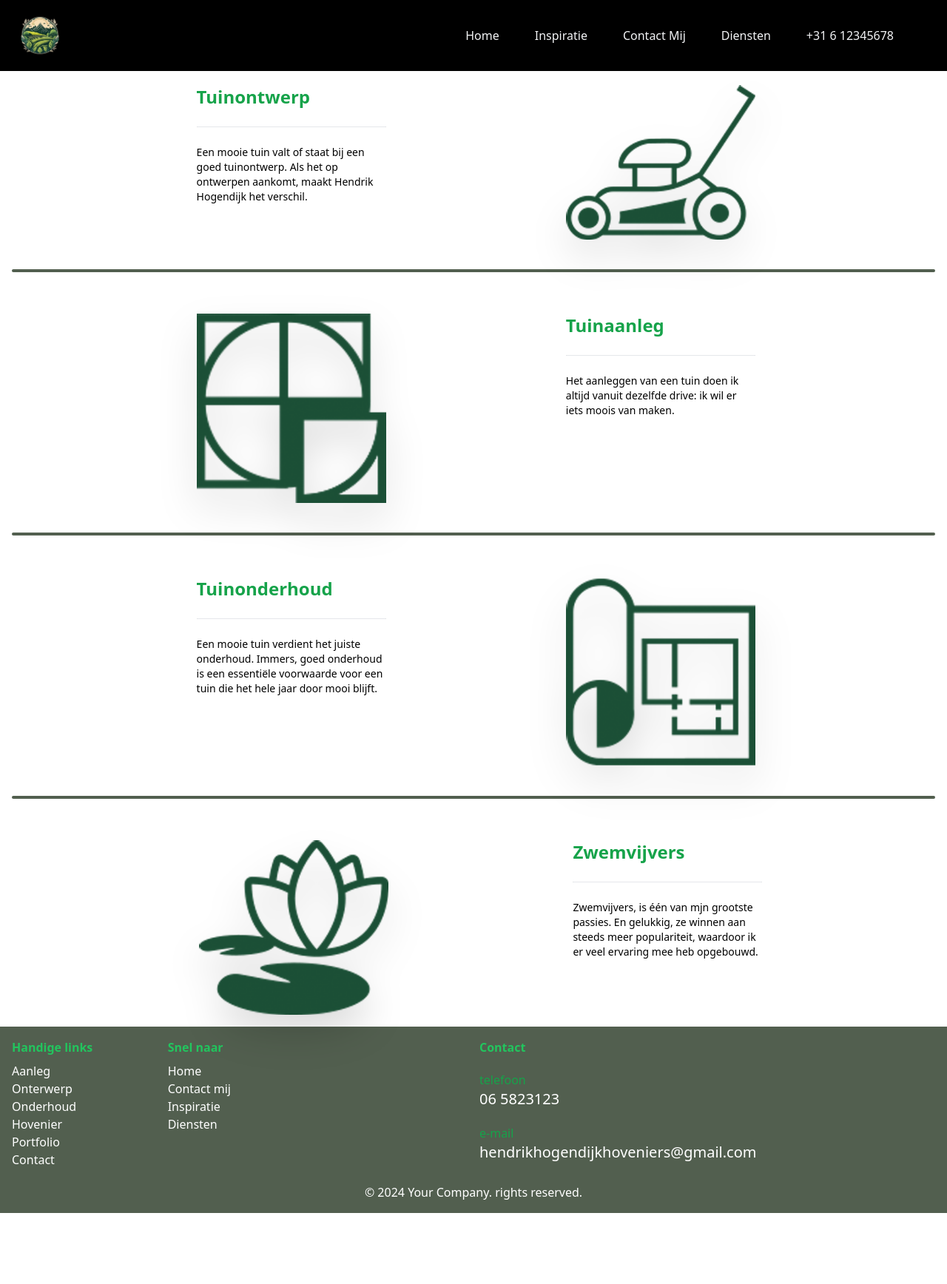
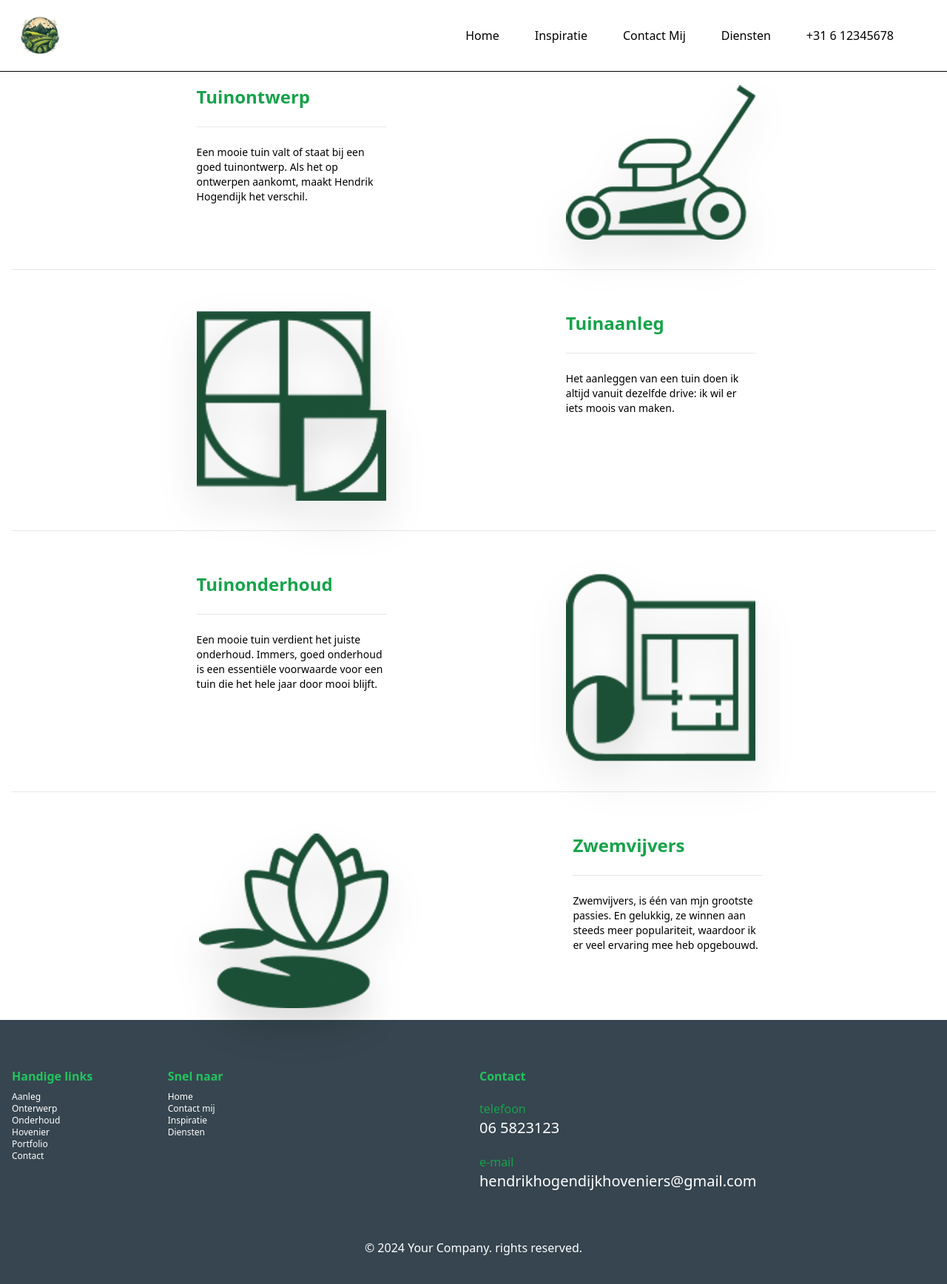
Before and after one commit to LucasDG1/klantenopdracht, a SvelteKit app: page /diensten in a window 1280 px wide. Shown: the top 1736 px of the page at 74% size. Before the commit the page ends 1640 px from the top, so only its background shows below. Built offline with nearby package versions, Linux system fonts and the light colour scheme.

Commit message:
design fixes

```diff
--- a/src/components/footer.svelte
+++ b/src/components/footer.svelte
@@ -1,20 +1,20 @@
-<div class="left-0 w-full bg-[#525F4F] text-white p-4">
+<div class="left-0 w-full pt-16 pb-16 bg-[#36454F] text-white p-4">
 	<div class="flex flex-col md:grid md:grid-cols-6 gap-4 text-center md:text-left">
 		<div class="">
-			<h3 class="font-bold mb-2 text-green-500">Handige links</h3>
-			<p><a href="/">Aanleg</a></p>
-			<p><a href="/">Onterwerp</a></p>
-			<p><a href="/">Onderhoud</a></p>
-			<p><a href="/">Hovenier</a></p>
-			<p><a href="/">Portfolio</a></p>
-			<p><a href="/contact">Contact</a></p>
+			<h3 class="font-bold  mb-2 text-green-500">Handige links</h3>
+			<p class="text-xs"><a href="/">Aanleg</a></p>
+			<p class="text-xs"><a href="/">Onterwerp</a></p>
+			<p class="text-xs"><a href="/">Onderhoud</a></p>
+			<p class="text-xs"><a href="/">Hovenier</a></p>
+			<p class="text-xs"><a href="/">Portfolio</a></p>
+			<p class="text-xs"><a href="/contact">Contact</a></p>
 		</div>
 		<div class="col-start-2">
 			<h3 class="font-bold  text-green-500   mb-2">Snel naar</h3>
-			<p><a href="/">Home</a></p>
-      <p><a href="/contact">Contact mij</a></p>
-      <p><a href="/foto-album">Inspiratie</a></p>
-      <p><a href="/diensten">Diensten</a></p>
+			<p class="text-xs"><a href="/">Home</a></p>
+      <p class="text-xs"><a href="/contact">Contact mij</a></p>
+      <p class="text-xs"><a href="/foto-album">Inspiratie</a></p>
+      <p class="text-xs"><a href="/diensten">Diensten</a></p>
 		</div>
 		<div class="col-start-4">
 			<h3 class="font-bold  text-green-500  mb-2">Contact</h3>
@@ -24,5 +24,5 @@
       <p class="text-xl"><a href="">hendrikhogendijkhoveniers@gmail.com</a></p>
 		</div>
 	</div>
-	<div class="text-center mt-4 md:mt-5">© 2024 Your Company. rights reserved.</div>
+	<div class="text-center mt-4 md:mt-16">© 2024 Your Company. rights reserved.</div>
 </div>
--- a/src/components/nav.svelte
+++ b/src/components/nav.svelte
@@ -2,7 +2,7 @@
 	let y = 0;
 	$: console.log(y);
 
-	import logo from '../image/logo-removebg-preview.jpg';
+	import logo from '../image/logo-removebg-preview-removebg-preview.png';
 
 	let showMenu = false;
 
@@ -19,20 +19,21 @@
 
 <div>
 	<div
-		class={`navbar fixed top-0 w-full z-50 overflow-hidden bg-black transition-[padding] duration-400 ${y >= 80 ? 'p-[0px_0px]' : 'p-[10px_0px]'}`}
+		class={`navbar fixed top-0 w-full z-50 bg-white transition-[padding,background-color]  border-black duration-400 ${y >= 80 ? 'p-[0px_0px] border-b ' : 'p-[10px_0px] border-b'}`}
 	>
-		<nav class="container px-6 py-2  mx-auto md:flex md:justify-between md:items-center">
+		<nav class="container px-6 py-2 mx-auto md:flex md:justify-between md:items-center">
 			<div class="flex items-center justify-between">
+				<a href="/">
 					<img
 						class={`logo w-32 h-32 transition-all duration-200 col-start-1 ${y > 80 ? 'w-[44px] h-[44px] mt-[5px]' : 'w-[60px] h-[60px]'}`}
 						src={logo}
 						alt="image2"
 					/>
-
+				</a>
 			<div on:click={toggleNavbar} class="flex md:hidden">
 				<button
 					type="button"
-						class="text-gray-100 hover:text-gray-400 focus:outline-none focus:text-gray-400"
+					class="text-black hover:text-gray-400 focus:outline-none focus:text-gray-400"
 				>
 					<svg
 						xmlns="http://www.w3.org/2000/svg"
@@ -51,7 +52,6 @@
 				</button>
 			</div>
 		</div>
-
 			<div
 				class="flex-col mt-8 gap-2 space-y-4 md:flex md:space-y-0 md:flex-row md:items-center md:space-x-10 md:mt-0 {showMenu
 					? 'flex'
@@ -59,27 +59,27 @@
 			>
 				<a
 					on:click={closeNavbar}
-					class="text-gray-100 text-base hover:bg-[#A9A9A9] hover:rounded hover:p-1"
+					class="text-black text-base hover:bg-[#A9A9A9] hover:rounded hover:p-1"
 					href="/">Home</a
 				>
 				<a
 					on:click={closeNavbar}
-					class="text-gray-100 text-base hover:bg-[#A9A9A9] hover:rounded hover:p-1"
+					class="text-black text-base hover:bg-[#A9A9A9] hover:rounded hover:p-1"
 					href="/foto-album">Inspiratie</a
 				>
 				<a
 					on:click={closeNavbar}
-					class="text-gray-100 text-base hover:bg-[#A9A9A9] hover:rounded hover:p-1"
+					class="text-black text-base hover:bg-[#A9A9A9] hover:rounded hover:p-1"
 					href="/contact">Contact Mij</a
 				>
 				<a
 					on:click={closeNavbar}
-					class="text-gray-100 text-base hover:bg-[#A9A9A9] hover:rounded hover:p-1"
+					class="text-black text-base hover:bg-[#A9A9A9] hover:rounded hover:p-1"
 					href="/diensten">Diensten</a
 				>
 				<a
 					on:click={closeNavbar}
-					class="text-gray-100 text-base hover:bg-[#A9A9A9] hover:rounded hover:p-1"
+					class="text-black text-base hover:bg-[#A9A9A9] hover:rounded hover:p-1"
 					href="">+31 6 12345678</a
 				>
 				<div class="space-y-2"></div>
--- a/src/routes/+page.svelte
+++ b/src/routes/+page.svelte
@@ -35,7 +35,7 @@
 			<img src={image} alt="Slideshow image" class="inset-0 h-full w-full object-cover" />
 		</div>
 	{/each}
-	<button
+	<!-- <button
 		on:click={prevSlide}
 		class="absolute left-0 top-1/2 transform max-md:hidden -translate-y-1/2 bg-gray-700 bg-opacity-50 text-white p-2 rounded z-10"
 		>Vorige</button
@@ -44,10 +44,11 @@
 		on:click={nextSlide}
 		class="absolute right-0 top-1/2 transform max-md:hidden -translate-y-1/2 bg-gray-700 bg-opacity-50 text-white p-2 rounded z-10"
 		>Volgende</button
-	>
+	> -->
 	<div class="absolute inset-0 bg-gray-700 opacity-60"></div>
-	<div class="absolute inset-0 flex items-center justify-center">
-		<h2 class="text-white text-3xl font-bold font-serif">Hendrik Hogendijk Hoveniers</h2>
+	<div class="absolute inset-0 flex flex-col justify-items-start gap-4 items-center justify-center">
+		<h1 class="text-white text-3xl drop-shadow-lg max-sm:ml-16  font-bold ">Hendrik Hogendijk Hoveniers</h1>
+		<h2 class="text-white text-2xl drop-shadow-lg max-sm:ml-16 max-md:ml-32  font-bold ">"Een mooie tuin brengt vreugde en verbetert de leefomgeving."</h2>
 	</div>
 	<style>
 		.opacity-100 {
@@ -64,7 +65,7 @@
 		<div
 			class="flex flex-col items-start col-span-1 md:col-start-2 md:col-span-1 lg:col-start-2 lg:col-span-1 xl:col-start-2 xl:col-span-1 w-full md:w-64"
 		>
-			<h2 class="text-3xl font-bold">Welkom bij website van</h2>
+			<h2 class="text-3xl font-bold">Welkom bij de website van</h2>
 			<div class="text-2xl text-green-600 font-bold">Hendrik Hogendijk</div>
 			<hr class="my-6 w-full md:w-64 rounded bg-[#525F4F] border-1" />
 			<p class="text-sm">
@@ -83,7 +84,7 @@
 			<img src={pfp} alt="photopfp" />
 		</figure>
 
-		<hr class="h-1 my-6 w-full md:w-full rounded col-span-1 md:col-span-6 bg-[#525F4F] border-0" />
+		<hr class=" my-6 w-full md:w-full rounded col-span-1 md:col-span-6 bg-[#525F4F] border-1" />
 	</div>
 	<!-- qoute -->
 	<div class="grid grid-cols-1 md:grid-cols-5 gap-4 place-items-start mt-8">
@@ -105,7 +106,7 @@
 				dromen.
 			</p>
 		</div>
-		<hr class="h-1 my-6 w-full md:w-full rounded col-span-1 md:col-span-6 bg-[#525F4F] border-0" />
+		<hr class=" my-6 w-full md:w-full rounded col-span-1 md:col-span-6 bg-[#525F4F] border-1" />
 	</div>
 	<!-- contact mij -->
 	<div class="grid grid-cols-1 md:grid-cols-5 gap-4 place-items-start mt-8">
@@ -130,7 +131,7 @@
 	>
 		<img src={contactmij} alt="contactmij" />
 	   </figure>
-	<hr class="h-1 my-6 w-full md:w-full rounded col-span-1 md:col-span-6 bg-[#525F4F] border-0" />
+	<hr class=" my-6 w-full md:w-full rounded col-span-1 md:col-span-6 bg-[#525F4F] border-1" />
 	</div>
 
 	<!-- inspiratie -->
--- a/src/routes/diensten/+page.svelte
+++ b/src/routes/diensten/+page.svelte
@@ -24,7 +24,7 @@
 			<img src={onderhoud} alt="photopfp" />
 		</figure>
 
-		<hr class="h-1 my-6 w-full md:w-full rounded col-span-1 md:col-span-6 bg-[#525F4F] border-0" />
+		<hr class=" my-6 w-full md:w-full rounded col-span-1 md:col-span-6 bg-[#525F4F] border-1" />
 	</div>
 	<!-- tuinaanleg -->
 	<div class="grid grid-cols-1 md:grid-cols-5 gap-4 place-items-start mt-8">
@@ -43,7 +43,7 @@
 				maken.
 			</p>
 		</div>
-		<hr class="h-1 my-6 w-full md:w-full rounded col-span-1 md:col-span-6 bg-[#525F4F] border-0" />
+		<hr class=" my-6 w-full md:w-full rounded col-span-1 md:col-span-6 bg-[#525F4F] border-1" />
 	</div>
 	<!-- tuinonderhoud -->
 	<div class="grid grid-cols-1 md:grid-cols-5 gap-4 place-items-start mt-8">
@@ -62,7 +62,7 @@
 		>
 			<img src={ontwerp} alt="contactmij" />
 		</figure>
-		<hr class="h-1 my-6 w-full md:w-full rounded col-span-1 md:col-span-6 bg-[#525F4F] border-0" />
+		<hr class=" my-6 w-full md:w-full rounded col-span-1 md:col-span-6 bg-[#525F4F] border-1" />
 	</div>
 
 	<!-- zwemvijvers -->
--- a/src/routes/foto-album/+page.svelte
+++ b/src/routes/foto-album/+page.svelte
@@ -20,7 +20,7 @@
 	</div>
 	<div class="w-full md:w-[400px] flex flex-col drop-shadow-2xl md:col-start-4 lg:col-start-5 md:col-span-1 mt-24"><img src={img1} alt="foto" /></div>
 
-    <hr class="h-1 my-6 w-full md:w-full rounded col-span-1 md:col-span-8 bg-[#525F4F] border-0" />
+    <hr class=" my-6 w-full md:w-full rounded col-span-1 md:col-span-8 bg-[#525F4F] border-1" />
 </div>
 
 <div class="grid grid-cols-1 md:grid-cols-8 gap-4 place-items-start mt-8 w-full">
@@ -32,7 +32,7 @@
 	</div>
 	<div class="w-full md:w-[400px] flex flex-col drop-shadow-2xl md:col-start-4 lg:col-start-5 md:col-span-1 mt-24"><img src={img6} alt="foto" /></div>
 
-    <hr class="h-1 my-6 w-full md:w-full rounded col-span-1 md:col-span-8 bg-[#525F4F] border-0" />
+    <hr class=" my-6 w-full md:w-full rounded col-span-1 md:col-span-8 bg-[#525F4F] border-1" />
 </div>
 
 <div class="grid grid-cols-1 md:grid-cols-8 gap-4 place-items-start mt-8 w-full">
@@ -45,7 +45,7 @@
 	</div>
 	<div class="w-full md:w-[400px] flex flex-col drop-shadow-2xl md:col-start-4 lg:col-start-5 md:col-span-1 mt-24"><img src={img2} alt="foto" /></div>
 
-    <hr class="h-1 my-6 w-full md:w-full rounded col-span-1 md:col-span-8 bg-[#525F4F] border-0" />
+    <hr class=" my-6 w-full md:w-full rounded col-span-1 md:col-span-8 bg-[#525F4F] border-1" />
 </div>
 
 <div class="grid grid-cols-1 md:grid-cols-8 gap-4 place-items-start mt-8 w-full">
@@ -57,7 +57,7 @@
 	</div>
 	<div class="w-full md:w-[400px] flex flex-col drop-shadow-2xl md:col-start-4 lg:col-start-5 md:col-span-1 mt-2"><img src={img7} alt="foto" /></div>
 
-    <hr class="h-1 my-6 w-full md:w-full rounded col-span-1 md:col-span-8 bg-[#525F4F] border-0" />
+    <hr class=" my-6 w-full md:w-full rounded col-span-1 md:col-span-8 bg-[#525F4F] border-1" />
 </div>
 
 <div class="grid grid-cols-1 md:grid-cols-8 gap-4 place-items-start mt-8 w-full">
@@ -70,7 +70,7 @@
 	</div>
 	<div class="w-full md:w-[400px] flex flex-col drop-shadow-2xl md:col-start-4 lg:col-start-5 md:col-span-1 mt-24"><img src={img5} alt="foto" /></div>
 
-    <hr class="h-1 my-6 w-full md:w-full rounded col-span-1 md:col-span-8 bg-[#525F4F] border-0" />
+    <hr class=" my-6 w-full md:w-full rounded col-span-1 md:col-span-8 bg-[#525F4F] border-1" />
 </div>
 
 <div class="grid grid-cols-1 md:grid-cols-8 gap-4 place-items-start mt-8 w-full">
@@ -82,6 +82,6 @@
 	</div>
 	<div class="w-full md:w-[400px] flex flex-col drop-shadow-2xl md:col-start-4 lg:col-start-5 md:col-span-1 mt-24"><img src={img9} alt="foto" /></div>
 
-    <hr class="h-1 my-6 w-full md:w-full rounded col-span-1 md:col-span-8 bg-[#525F4F] border-0" />
+    <hr class=" my-6 w-full md:w-full rounded col-span-1 md:col-span-8 bg-[#525F4F] border-1" />
 </div>
 </div>
```
Also changed, not shown: src/image/logo-removebg-preview-removebg-preview.png (added). Lines whose indentation alone changed are shown as unchanged.
